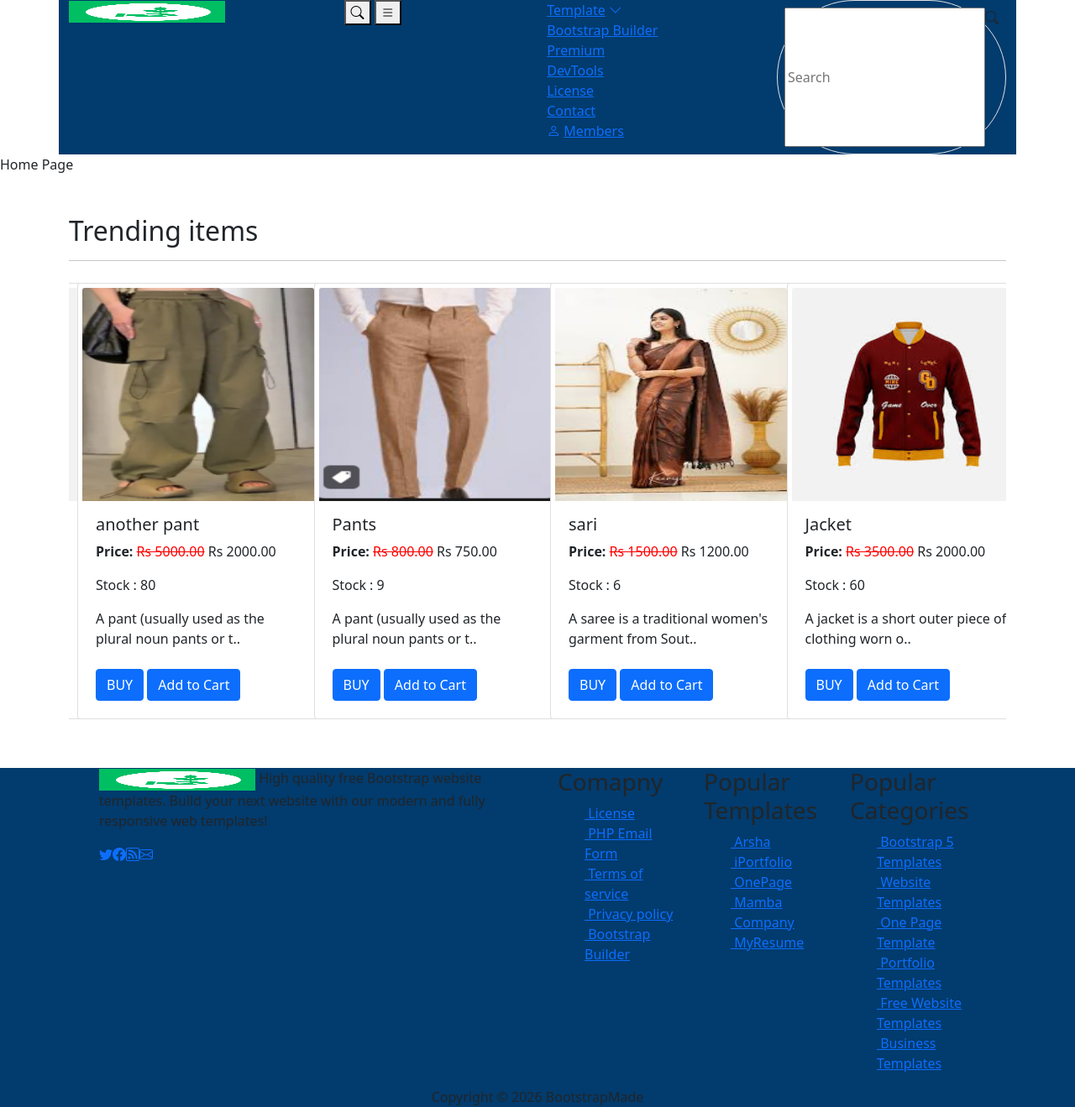
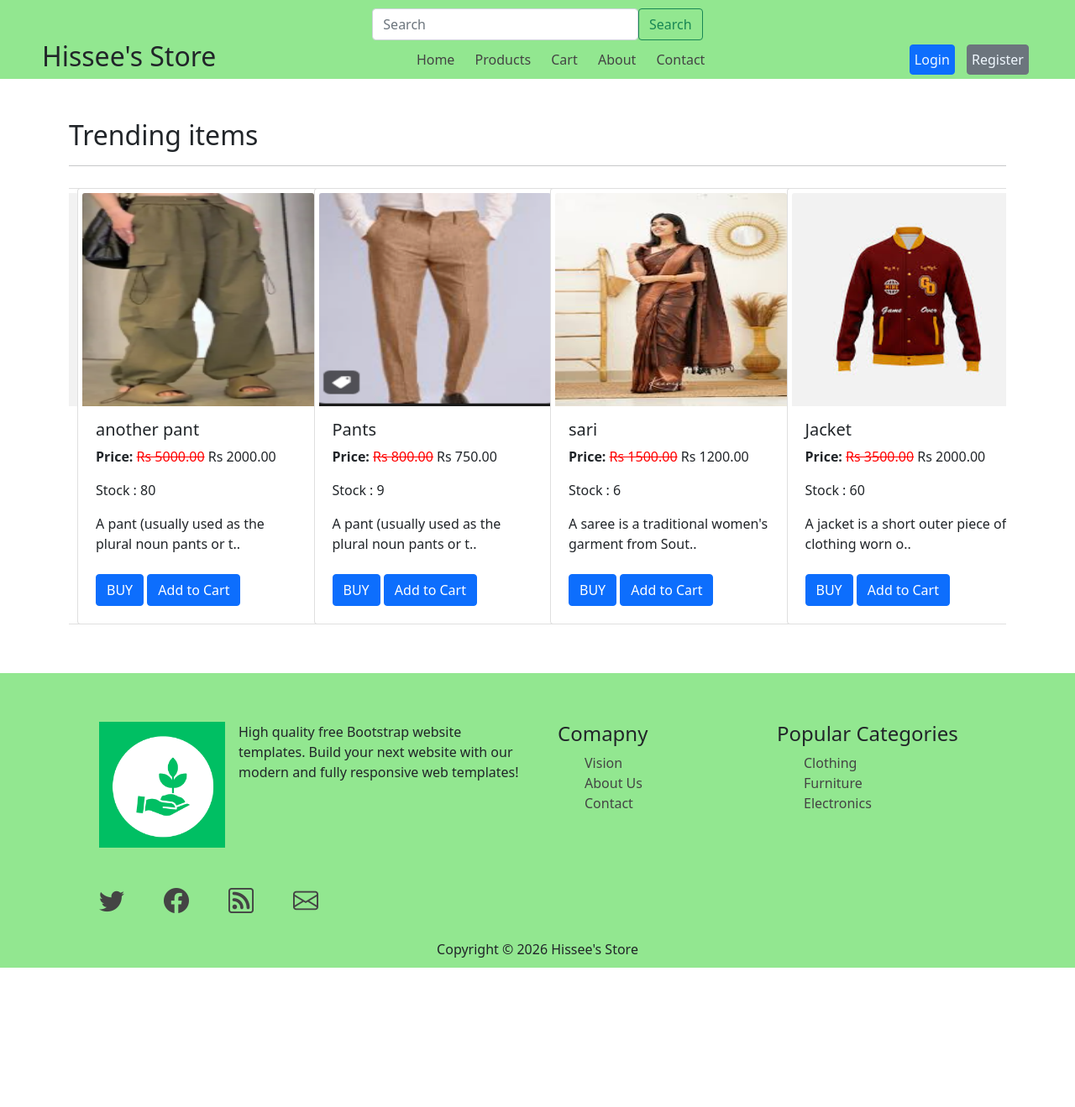
Before and after one commit to Hissee/django-ecomm, a Django app: page / in a window 1280 px wide. Shown: the whole page at 84% size. After the commit the page ends 1153 px from the top, so only its background shows below. Run offline with Django 5.2, Linux system fonts and the light colour scheme; data comes from the database, SQL or seed files in the repository; both versions use the stored data as it was after the commit; some libraries are stand-ins or nearby versions.

Commit message:
header footer completed

```diff
--- a/static/css/style.css
+++ b/static/css/style.css
@@ -4,12 +4,14 @@
 }
 :root{
     --text-color: #444;
-    --primary-color: #023b6d;
-    --secondary-text-color:  #0d6efd;
+    --primary-color: #92e790;
+    --secondary-text-color:  #40608f;
 }
-a{
+.nav-bar a{
     text-decoration: none;
-    color: var(--primary-color);
+    color: var(--text-color);
+    margin: 5px;
+    padding: 5px;
 }
 .asteriskField{
     color : red;
@@ -20,14 +22,53 @@ a{
 .textarea{
     resize: none;
 }
+/* header css */
 header .hid{
     background-color: var(--primary-color) !important;
 }
+.logo h1{
+    color: aliceblue;
+}
+.nav-bar, .menu{
+    justify-content: space-between;
+}
+.menu{
+    align-self: center;
+}
+.auth-btn a{
+    color: aliceblue;
+}
+.hid{
+    background-color: var(--primary-color);
+    padding: 10px 50px 0px 50px ;
+}
+/* end header css */
+
 
 /* footer styles */
 footer.fid{
     background-color: var(--primary-color);
+    padding: 10px;
+    a{
+        color: var(--text-color);
+        text-decoration: none;
+    }
 }
+
+.footer-logo-div a img{
+    height: 150px;
+    width: 150px;
+}
+
+.social-links{
+    width: 50%;
+    display: flex;
+    justify-content: space-between;
+    a{
+        font-size: 30px;
+    }
+}
+
 
 /* footerend footer style */
 
--- a/templates/base.html
+++ b/templates/base.html
@@ -25,10 +25,6 @@
     {% include "components/header.html" %}
     {% include "components/messages.html" %}
 
-    {% if user.is_authenticated %}
-    <p>{{user.username}}</p>
-
-    {% endif %}
 
     {% block main-content %}
 
--- a/templates/components/footer.html
+++ b/templates/components/footer.html
@@ -1,54 +1,41 @@
 <footer class='fid'>
     <div class="footer-top container row d-flex justify-content-center m-auto mt-5">
             <div class="footer-logo-div col-xl-6 justify mb-4">
-                <a href="#"><img src="/{{data.favicon}}" alt="bootstrap" width="186"
-                        height="26"></a>
-                High quality free Bootstrap website templates. Build your next website with our modern and fully
-                responsive web templates!
+                <div class = 'd-flex '>
+                    <a href="#"><img src="/{{data.favicon}}" alt="bootstrap" width="186"
+                        height="26"></a><br>
+                    <p  class = 'mx-3'>High quality free Bootstrap website templates. Build your next website with our modern and fully
+                responsive web templates!</p>
+                </div>
                 <br>
                 <div class="social-links d-flex mt-3">
                     <a href=""><i class="bi bi-twitter"></i></a>
-                    <a href=""><i class="bi bi-facebook"></i></a>
+                    <a href="{{data.fb_link}}"><i class="bi bi-facebook"></i></a>
                     <a href=""><i class="bi bi-rss"></i></a>
                     <a href=""><i class="bi bi-envelope"></i></a>
                 </div>
             </div>
             <div class="footer-list-sollection col-xl-6 row">
-                <div class="footer-list col-lg-4 justify">
-                    <h3>Comapny</h3>
+                <div class="footer-list col-lg-6 justify">
+                    <h4>Comapny</h4>
                     <ul type="none">
-                        <li><a href="">&nbsp;License</a></li>
-                        <li><a href="">&nbsp;PHP Email Form</a></li>
-                        <li><a href="">&nbsp;Terms of service</a></li>
-                        <li><a href="">&nbsp;Privacy policy</a></li>
-                        <li><a href="">&nbsp;Bootstrap Builder</a></li>
+                        <li><a href="">Vision</a></li>
+                        <li><a href="">About Us</a></li>
+                        <li><a href="">Contact</a></li>
                     </ul>
                 </div>
-                <div class="footer-list col-lg-4 justify">
-                    <h3>Popular Templates</h3>
+
+                <div class="footer-list col-lg-6 justify">
+                    <h4>Popular Categories</h4>
                     <ul type="none">
-                        <li><a href="">&nbsp;Arsha</a></li>
-                        <li><a href="">&nbsp;iPortfolio</a></li>
-                        <li><a href="">&nbsp;OnePage</a></li>
-                        <li><a href="">&nbsp;Mamba</a></li>
-                        <li><a href="">&nbsp;Company</a></li>
-                        <li><a href="">&nbsp;MyResume</a></li>
-                    </ul>
-                </div>
-                <div class="footer-list col-lg-4 justify">
-                    <h3>Popular Categories</h3>
-                    <ul type="none">
-                        <li><a href="">&nbsp;Bootstrap 5 Templates</a></li>
-                        <li><a href="">&nbsp;Website Templates</a></li>
-                        <li><a href="">&nbsp;One Page Template</a></li>
-                        <li><a href="">&nbsp;Portfolio Templates</a></li>
-                        <li><a href="">&nbsp;Free Website Templates</a></li>
-                        <li><a href="">&nbsp;Business Templates</a></li>
+                        <li><a href="">Clothing</a></li>
+                        <li><a href="">Furniture</a></li>
+                        <li><a href="">Electronics</a></li>
                     </ul>
                 </div>
             </div>
         </div>
         <div class="footer-buttom text-center">
-            Copyright © 2026 BootstrapMade
+            Copyright © 2026 Hissee's Store
         </div>
 </footer>
--- a/templates/components/header.html
+++ b/templates/components/header.html
@@ -1,47 +1,39 @@
-<header class = ''>
-  <div class="container-xl hid d-flex justify-content-between my-15">
-    <a href="#"
-      ><img
-        src="/{{data.favicon}} "
-        alt="bootstrap"
-        width="186"
-        height="26"
-    /></a>
-    <div class="mobile-actions">
-      <button type="button" class="icon-btn" aria-label="Search">
-        <i class="bi bi-search"></i>
-      </button>
-      <button type="button" class="icon-btn" aria-label="Open menu">
-        <i class="bi bi-list"></i>
-      </button>
+<header class = 'hid'>
+  <div class = 'col-md-4 m-auto'>
+    <form class="form-inline my-2 my-lg-0 d-flex w-">
+      <input class="form-control mr-sm-2" type="search" placeholder="Search" aria-label="Search">
+      <button class="btn btn-outline-success my-2 my-sm-0" type="submit">Search</button>
+    </form>
+  </div>
+  <div class = 'nav-bar d-flex flex-wrap justify-space-between'>
+    <div class = 'logo'>
+      <h2>Hissee's Store</h2>
+      {% comment %} <img src='/{{data.favicon}}' alt="" height = "100px"> {% endcomment %}
     </div>
-    <nav class="nav-bar">
-      <ul type="none">
-        <li>
-          <a href="" class="d-flex gap-1">
-            <span>Template</span>
-            <i class="bi bi-chevron-down"></i>
-          </a>
-        </li>
-        <li>
-          <a href=""> Bootstrap Builder </a>
-        </li>
-        <li><a href="">Premium</a></li>
-        <li><a href="">DevTools</a></li>
-        <li><a href="">License</a></li>
-        <li><a href="">Contact</a></li>
-        <li>
-          <a href="" class="d-flex gap-1">
-            <i class="bi bi-person member-icon"></i>
-            <span>Members</span>
-          </a>
-        </li>
-      </ul>
-    </nav>
-    <div class="d-flex border border-black p-2 rounded-pill search-div">
-      <input type="text" placeholder="Search" class="no-border" />
-      <i class="bi bi-search no-border"></i>
+    <div class = 'menu '>
+      <a href="/">Home</a>
+      <a href="{% url 'all-products' %}">Products</a>
+      <a href="">Cart</a>
+      <a href="">About</a>
+      <a href="">Contact</a>
     </div>
+    <div class = 'auth-btn  '>
+      {% if user.is_authenticated %}
+      <div class="dropdown show">
+        <a class="btn btn-secondary dropdown-toggle" href="#" role="button" id="dropdownMenuLink" data-toggle="dropdown" aria-haspopup="true" aria-expanded="false">
+          {{user.username}}
+        </a>
+
+        <div class="dropdown-menu" aria-labelledby="dropdownMenuLink">
+          <a class="dropdown-item" href="{% url 'login'  %}">Log out</a>
+          <a class="dropdown-item" href="#">Switch Account</a>
+          <a class="dropdown-item" href="#">Cart</a>
+        </div>
+      </div>
+      {% else %}
+      <a class = 'btn btn-primary'>Login</a>
+      <a class = 'btn btn-secondary'>Register</a>
+    </div>
+    {% endif %}
   </div>
-
 </header>
--- a/templates/design/index.html
+++ b/templates/design/index.html
@@ -2,7 +2,6 @@
 
 {% block main-content %}
 
-Home Page
 
 <div class="container caresol my-5">
 <h2>Trending items</h2>
```
Also changed, not shown: db.sqlite3, templates/design/products.html (added).
